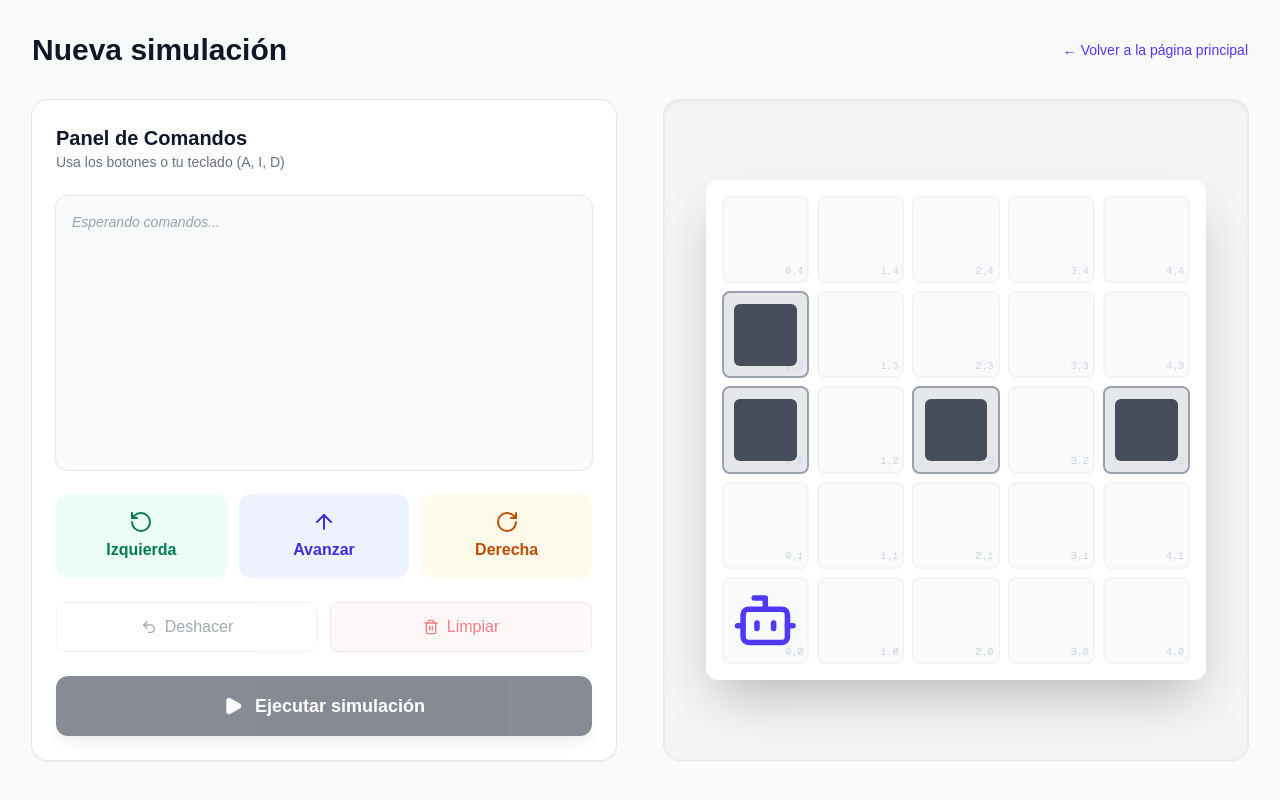
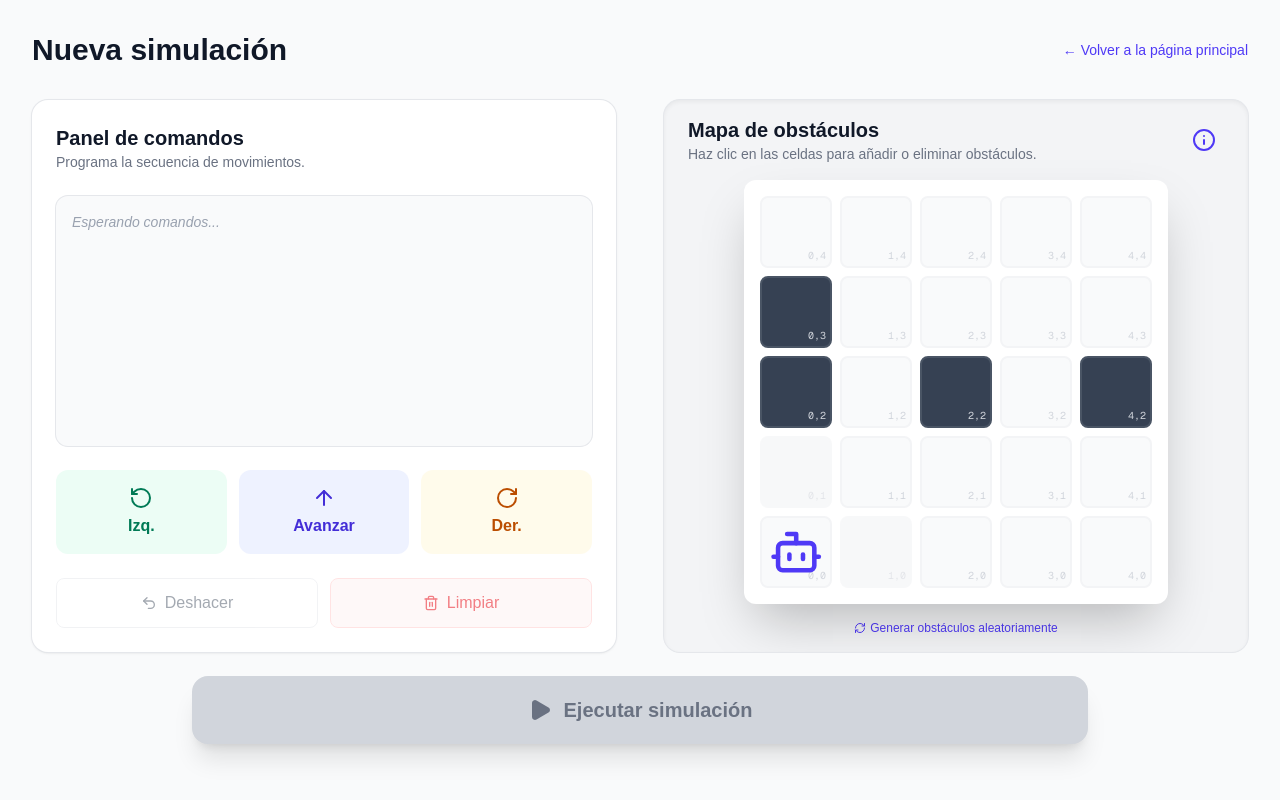
Before and after one commit to saamuelco/lienzzo-robot-challenge, a Next.js app: page /simulations in a window 1280 px wide. Built offline with nearby package versions, Linux system fonts and the light colour scheme.

Commit message:
Implementación del grid editable

```diff
--- a/app/simulations/simulator-view.tsx
+++ b/app/simulations/simulator-view.tsx
@@ -6,7 +6,7 @@ import { Coordinates, Direction } from '@/types'
 import { saveSimulation } from './actions'
 import {
   ArrowUp, RotateCcw, RotateCw, Play, Trash2, Undo2, Bot,
-  CheckCircle2, Eye, RefreshCw
+  CheckCircle2, Eye, RefreshCw, Info, X, AlertCircle
 } from 'lucide-react'
 
 // Utilidad de clases
@@ -16,9 +16,8 @@ const classNames = (...classes: (string | boolean | undefined | null)[]) => {
 
 export default function SimulatorView() {
   const router = useRouter()
-
-  // Referencia para el auto-scroll
   const scrollRef = useRef<HTMLDivElement>(null)
+  const toastTimerRef = useRef<NodeJS.Timeout | null>(null)
 
   // --- ESTADO DEL SIMULADOR ---
   const [commands, setCommands] = useState<string>('')
@@ -28,9 +27,12 @@ export default function SimulatorView() {
   const [robotPos, setRobotPos] = useState<Coordinates>({ x: 0, y: 0 })
   const [robotDir, setRobotDir] = useState<Direction>('N')
 
-  // --- ESTADO DEL MODAL ---
+  // --- ESTADO DE MODALES Y NOTIFICACIONES ---
   const [showSuccessModal, setShowSuccessModal] = useState(false)
+  const [showInfoModal, setShowInfoModal] = useState(false)
   const [createdSimId, setCreatedSimId] = useState<string | null>(null)
+
+  const [toast, setToast] = useState<{ message: string, type: 'error' | 'success' } | null>(null)
 
   // --- INICIALIZACIÓN ---
   useEffect(() => {
@@ -42,6 +44,15 @@ export default function SimulatorView() {
       scrollRef.current.scrollTop = scrollRef.current.scrollHeight
     }
   }, [commands])
+
+  // --- HELPER: MOSTRAR TOAST ---
+  const showToast = (message: string, type: 'error' | 'success' = 'error') => {
+    if (toastTimerRef.current) clearTimeout(toastTimerRef.current)
+    setToast({ message, type })
+    toastTimerRef.current = setTimeout(() => {
+      setToast(null)
+    }, 3000)
+  }
 
   const generateMap = () => {
     const count = Math.floor(Math.random() * 4) + 2
@@ -59,7 +70,38 @@ export default function SimulatorView() {
     setObstacles(newObstacles)
   }
 
-  // --- HANDLERS ---
+  // --- LÓGICA DE EDICIÓN DEL GRID ---
+  const toggleObstacle = (targetX: number, targetY: number) => {
+    if (isSimulating) return
+
+    const isRestricted = (targetX === 0 && targetY === 0) || (targetX === 0 && targetY === 1) || (targetX === 1 && targetY === 0)
+    if (isRestricted) {
+        showToast("No puedes bloquear la salida del robot", 'error')
+        return
+    }
+
+    setObstacles(prev => {
+      const exists = prev.some(o => o.x === targetX && o.y === targetY)
+
+      if (exists) {
+        if (prev.length <= 2){
+          showToast("Debe haber al menos 2 obstáculos en el mapa.")
+          return prev
+        } else {
+          return prev.filter(o => !(o.x === targetX && o.y === targetY))
+        }
+      }
+
+      if (prev.length >= 5) {
+        showToast("El máximo de obstáculos es 5")
+        return prev
+      }
+
+      return [...prev, { x: targetX, y: targetY }]
+    })
+  }
+
+  // --- HANDLERS COMANDOS ---
   const addCommand = useCallback((cmd: 'A' | 'I' | 'D') => {
     if (isSimulating || showSuccessModal) return
     setCommands(prev => prev + cmd)
@@ -79,6 +121,12 @@ export default function SimulatorView() {
   // --- EJECUCIÓN ---
   const handleExecute = async () => {
     if (!commands) return
+
+    if (obstacles.length < 2) {
+      showToast("Por favor coloca al menos 2 obstáculos en el mapa.")
+      return
+    }
+
     setIsSimulating(true)
 
     try {
@@ -92,7 +140,7 @@ export default function SimulatorView() {
       }
 
     } catch (error) {
-      alert('Error al procesar la simulación')
+      showToast('Error al procesar la simulación', 'error')
     } finally {
       setIsSimulating(false)
     }
@@ -116,19 +164,21 @@ export default function SimulatorView() {
   // --- RENDER ---
   return (
     <>
-      <div className="grid h-[calc(100vh-140px)] gap-8 lg:grid-cols-2 lg:gap-12">
+      <div className="flex flex-col h-[calc(100vh-140px)] gap-6">
+
+        {/* PARTE SUPERIOR */}
+        <div className="grid gap-8 lg:grid-cols-2 lg:gap-12 flex-1 min-h-0">
 
           {/* SECCIÓN IZQUIERDA: CONTROLES */}
           <div className="flex flex-col gap-6 rounded-2xl bg-white p-6 shadow-sm ring-1 ring-gray-200 overflow-hidden">
             <div>
-            <h2 className="text-xl font-bold text-gray-900">Panel de Comandos</h2>
-            <p className="text-sm text-gray-500">Usa los botones o tu teclado (A, I, D)</p>
+              <h2 className="text-xl font-bold text-gray-900">Panel de comandos</h2>
+              <p className="text-sm text-gray-500">Programa la secuencia de movimientos.</p>
             </div>
 
-          {/* Visualizador de Comandos con SCROLL */}
             <div
-            ref={scrollRef} // Ref para auto-scroll
-            className="flex-1 overflow-y-auto min-h-[150px] rounded-xl bg-gray-50 p-4 ring-1 ring-gray-200 scroll-smooth"
+              ref={scrollRef}
+              className="flex-1 overflow-y-auto min-h-[100px] rounded-xl bg-gray-50 p-4 ring-1 ring-gray-200 scroll-smooth"
             >
               <div className="flex flex-wrap gap-2">
                 {commands.split('').map((char, i) => (
@@ -148,12 +198,11 @@ export default function SimulatorView() {
               </div>
             </div>
 
-          {/* Botonera */}
             <div className="grid grid-cols-3 gap-3 shrink-0">
               <button onClick={() => addCommand('I')} disabled={isSimulating}
                 className="flex flex-col items-center justify-center gap-1 rounded-xl bg-emerald-50 p-4 text-emerald-700 hover:bg-emerald-100 disabled:opacity-50 transition-colors">
                 <RotateCcw className="h-6 w-6" />
-              <span className="font-bold">Izquierda</span>
+                <span className="font-bold">Izq.</span>
               </button>
 
               <button onClick={() => addCommand('A')} disabled={isSimulating}
@@ -165,11 +214,10 @@ export default function SimulatorView() {
               <button onClick={() => addCommand('D')} disabled={isSimulating}
                 className="flex flex-col items-center justify-center gap-1 rounded-xl bg-amber-50 p-4 text-amber-700 hover:bg-amber-100 disabled:opacity-50 transition-colors">
                 <RotateCw className="h-6 w-6" />
-              <span className="font-bold">Derecha</span>
+                <span className="font-bold">Der.</span>
               </button>
             </div>
 
-          {/* Controles Secundarios */}
             <div className="flex gap-3 shrink-0">
               <button onClick={() => setCommands(c => c.slice(0, -1))} disabled={!commands || isSimulating}
                 className="flex flex-1 items-center justify-center gap-2 rounded-lg border border-gray-200 p-3 text-gray-600 hover:bg-gray-50 disabled:opacity-50 transition-colors">
@@ -180,40 +228,50 @@ export default function SimulatorView() {
                 <Trash2 className="h-4 w-4" /> Limpiar
               </button>
             </div>
+          </div>
 
-          {/* BOTÓN PRINCIPAL */}
-          <button onClick={handleExecute} disabled={!commands || isSimulating}
-            className="mt-auto flex w-full items-center justify-center gap-3 rounded-xl bg-gray-900 p-4 text-lg font-bold text-white hover:bg-gray-800 disabled:opacity-50 disabled:cursor-not-allowed shadow-lg transition-all active:scale-[0.98] shrink-0">
-            {isSimulating ? (
-              <>Procesando...</>
-            ) : (
-              <>
-                <Play className="h-5 w-5 fill-current" /> Ejecutar simulación
-              </>
-            )}
+          {/* SECCIÓN DERECHA: GRID INTERACTIVO */}
+          <div className="relative flex flex-col rounded-2xl bg-gray-100 p-4 shadow-inner ring-1 ring-gray-200 overflow-hidden">
+
+             <div className="flex justify-between items-center mb-4 px-2">
+                <div>
+                   <h2 className="text-xl font-bold text-gray-900">Mapa de obstáculos</h2>
+                   <p className="text-sm text-gray-500">Haz clic en las celdas para añadir o eliminar obstáculos.</p>
+                </div>
+                <button
+                  onClick={() => setShowInfoModal(true)}
+                  className="p-2 text-indigo-600 hover:bg-indigo-100 rounded-full transition-colors"
+                  title="Información sobre obstáculos"
+                >
+                  <Info className="h-6 w-6" />
                 </button>
              </div>
 
-        {/* SECCIÓN DERECHA: GRID 5x5 */}
-        <div className="flex items-center justify-center rounded-2xl bg-gray-100 p-4 shadow-inner ring-1 ring-gray-200 overflow-hidden">
+            <div className="flex-1 flex items-center justify-center">
               <div className="relative h-full w-auto aspect-square max-h-[500px] grid grid-cols-5 gap-2 p-4 bg-white rounded-xl shadow-2xl">
                 {Array.from({ length: 5 }).map((_, rowInverse) => {
                   const y = 4 - rowInverse
                   return Array.from({ length: 5 }).map((_, x) => {
                     const isObstacle = obstacles.some(o => o.x === x && o.y === y)
                     const isRobot = robotPos.x === x && robotPos.y === y
+                    const isRestricted = (x === 0 && y === 0) || (x === 0 && y === 1) || (x === 1 && y === 0)
 
                     return (
-                  <div key={`${x}-${y}`}
+                      <div
+                        key={`${x}-${y}`}
+                        onClick={() => toggleObstacle(x, y)}
                         className={classNames(
-                      "relative flex items-center justify-center rounded-lg border-2 text-xs font-mono transition-all duration-300",
-                      isObstacle ? "border-gray-400 bg-gray-200" : "border-gray-100 bg-gray-50"
+                          "relative flex items-center justify-center rounded-lg border-2 text-xs font-mono transition-all duration-200",
+                          isObstacle ? "border-gray-600 bg-gray-700" : "border-gray-100 bg-gray-50",
+                          !isRestricted && !isSimulating ? "cursor-pointer hover:border-indigo-300 hover:bg-gray-200" : "cursor-not-allowed",
+                          isRestricted && !isRobot && "bg-gray-100 opacity-60"
                         )}
+                        title={isRestricted ? "Zona restringida" : "Haz clic para poner/quitar obstáculo"}
                       >
                         <span className="absolute bottom-1 right-1 text-[10px] text-gray-300 select-none">
                           {x},{y}
                         </span>
-                    {isObstacle && <div className="h-3/4 w-3/4 bg-gray-800 rounded-md opacity-80" />}
+
                         {isRobot && (
                           <div className={classNames(
                             "absolute z-10 h-4/5 w-4/5 text-indigo-600 transition-transform duration-300",
@@ -231,7 +289,82 @@ export default function SimulatorView() {
                 })}
               </div>
             </div>
+
+            <div className="mt-4 flex justify-center">
+              <button
+                onClick={generateMap}
+                disabled={isSimulating}
+                className="text-xs text-indigo-600 hover:underline flex items-center gap-1"
+              >
+                <RefreshCw className="h-3 w-3" /> Generar obstáculos aleatoriamente
+              </button>
             </div>
+          </div>
+        </div>
+
+        {/* PARTE INFERIOR: BOTÓN */}
+        <div className="shrink-0 pb-4">
+          <button onClick={handleExecute} disabled={!commands || isSimulating}
+            className="w-full max-w-4xl mx-auto flex items-center justify-center gap-3 rounded-2xl bg-indigo-600 p-5 text-xl font-bold text-white hover:bg-indigo-700 disabled:bg-gray-300 disabled:text-gray-500 disabled:cursor-not-allowed shadow-xl hover:shadow-2xl hover:-translate-y-1 transition-all active:scale-[0.99]">
+            {isSimulating ? (
+              <>
+                <RefreshCw className="h-6 w-6 animate-spin" /> Procesando simulación...
+              </>
+            ) : (
+              <>
+                <Play className="h-6 w-6 fill-current" /> Ejecutar simulación
+              </>
+            )}
+          </button>
+        </div>
+      </div>
+
+      {/* --- TOAST NOTIFICATION MEJORADO --- */}
+      {toast && (
+        <div className="fixed top-8 right-8 z-[100] flex items-center gap-4 rounded-2xl bg-white p-6 shadow-2xl border-l-8 border-red-500 animate-in slide-in-from-right-10 duration-300 w-96 ring-1 ring-black/5">
+           <div className="shrink-0 p-3 bg-red-50 rounded-full text-red-600">
+              {/* Icono parpadeando */}
+              <AlertCircle className="h-8 w-8 animate-pulse" />
+           </div>
+           <div className="flex-1">
+              <h4 className="font-bold text-gray-900 text-lg">Operación cancelada</h4>
+              <p className="text-gray-600 text-sm mt-1 leading-snug">{toast.message}</p>
+           </div>
+           <button
+             onClick={() => setToast(null)}
+             className="shrink-0 p-1 text-gray-400 hover:text-gray-600 hover:bg-gray-100 rounded-lg transition-colors"
+           >
+              <X className="h-5 w-5" />
+           </button>
+        </div>
+      )}
+
+      {/* --- MODAL DE INFORMACIÓN --- */}
+      {showInfoModal && (
+        <div className="fixed inset-0 z-50 flex items-center justify-center p-4 bg-black/60 backdrop-blur-sm animate-in fade-in duration-200">
+           <div className="bg-white rounded-2xl shadow-2xl w-full max-w-sm p-6 relative animate-in zoom-in-95">
+              <button onClick={() => setShowInfoModal(false)} className="absolute top-4 right-4 text-gray-400 hover:text-gray-600">
+                <X className="h-5 w-5" />
+              </button>
+              <div className="flex items-center gap-3 mb-4 text-indigo-600">
+                <Info className="h-8 w-8" />
+                <h3 className="text-xl font-bold text-gray-900">Editor de mapa</h3>
+              </div>
+              <div className="space-y-3 text-sm text-gray-600">
+                <p>Puedes personalizar el grid antes de ejecutar la simulación:</p>
+                <ul className="list-disc pl-5 space-y-1">
+                  <li><strong>Clic en celda vacía:</strong> Añade un obstáculo.</li>
+                  <li><strong>Clic en obstáculo:</strong> Lo elimina.</li>
+                  <li><strong>Límites:</strong> Debes tener entre <strong>2 y 5</strong> obstáculos.</li>
+                  <li><strong>Restricciones:</strong> No puedes bloquear la celda de salida del robot (0,0) ni sus adyacentes inmediatas.</li>
+                </ul>
+              </div>
+              <button onClick={() => setShowInfoModal(false)} className="mt-6 w-full py-3 bg-gray-100 hover:bg-gray-200 rounded-xl font-semibold text-gray-700 transition-colors">
+                Entendido
+              </button>
+           </div>
+        </div>
+      )}
 
       {/* --- MODAL DE ÉXITO --- */}
       {showSuccessModal && (
@@ -241,7 +374,7 @@ export default function SimulatorView() {
               <div className="h-20 w-20 bg-emerald-100 rounded-full flex items-center justify-center mb-4 text-emerald-600 shadow-sm ring-4 ring-white">
                 <CheckCircle2 className="h-10 w-10" />
               </div>
-              <h3 className="text-2xl font-bold text-gray-900">¡Simulación Completada!</h3>
+              <h3 className="text-2xl font-bold text-gray-900">¡Simulación completada!</h3>
               <p className="text-gray-600 mt-2 text-sm px-6">
                 El robot ha ejecutado todos los comandos y los resultados se han guardado correctamente.
               </p>
```
Lines whose indentation alone changed are shown as unchanged.
